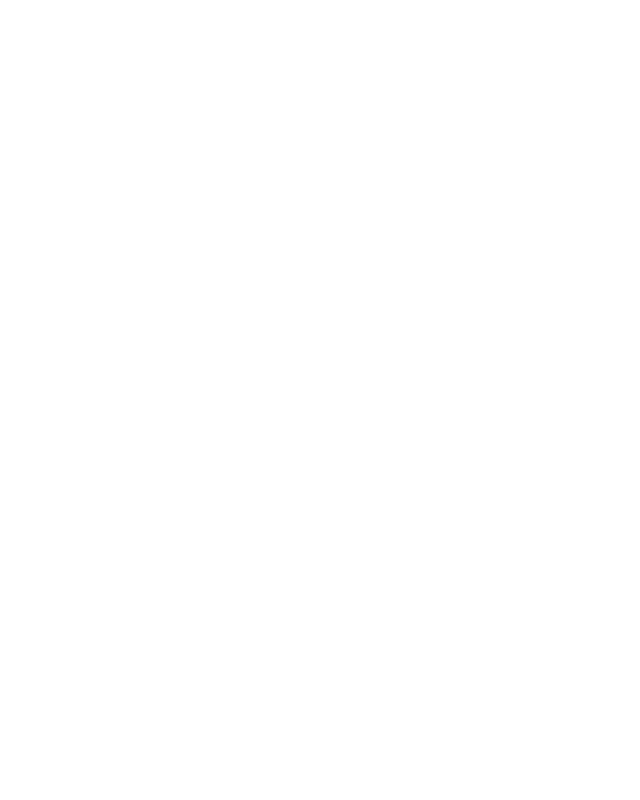
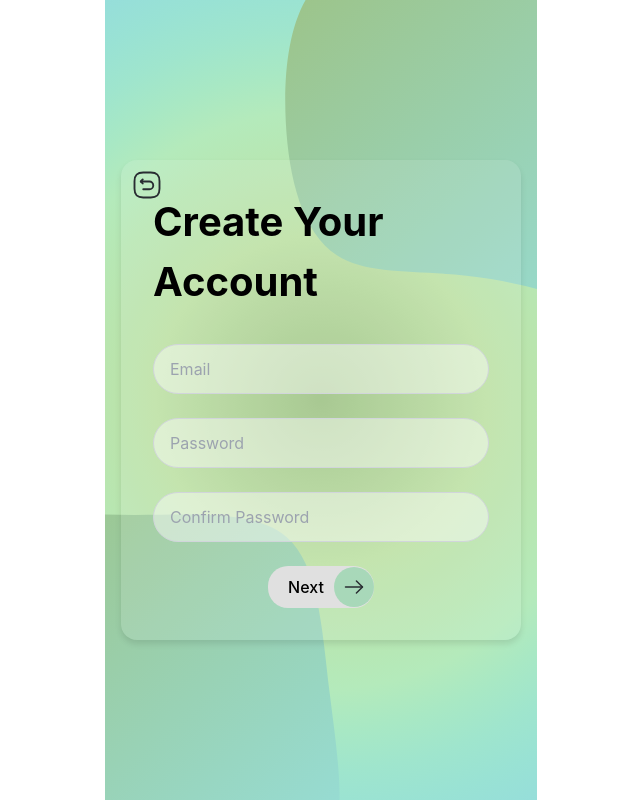
Before and after one commit to Qtkfrfr082/scholarinkuserlatest, a React (Vite) app in the folder scholarinkuser/: page /LastPage in a window 1280 px wide. Before the commit this address had no page. Shown: the whole page, without its empty margins (319-959 px from the left). Built offline with nearby package versions, Linux system fonts and the light colour scheme.

Commit message:
complete-login/signup

```diff
--- a/scholarinkuser/src/App.jsx
+++ b/scholarinkuser/src/App.jsx
@@ -4,6 +4,7 @@ import { BrowserRouter as Router, Route, Routes, Link } from 'react-router-dom';
 import Login from './Js/Login.jsx';
 import SignUp from './Js/SignUp.jsx';
 import SignUpNext from './Js/nextSignUp.jsx';
+import LastPage from './Js/LastPage.jsx';
 const App = () => {
   return (
     <Router>
@@ -11,6 +12,7 @@ const App = () => {
         <Route path="/" element={<Login />} />
         <Route path="/signup" element={<SignUp />} />
         <Route path="/nextSignUp" element={<SignUpNext />} />
+        <Route path="/LastPage" element={<LastPage />} />
       </Routes>
     </Router>
   );
--- a/scholarinkuser/src/Css/Login.css
+++ b/scholarinkuser/src/Css/Login.css
@@ -5,17 +5,39 @@
   min-height: 100vh;
   background-image: radial-gradient(circle, #9dc284, #a5ca8c, #add194, #b5d99c, #bde1a4, #bae4ac, #b7e7b3, #b4eabb, #a8e8c4, #9fe5cd, #99e2d4, #96deda);
   padding: 1rem;
+  z-index: 10;
 }
 
 .form-container {
-  background-color: #f1f1f1;
+  background-color: #f1f1f11f;
   border-radius: 1rem;
   box-shadow: 0 4px 6px rgba(0, 0, 0, 0.1);
   padding: 2rem;
   width: 100%;
   max-width: 400px;
+  z-index: 9;
 }
-
+.container-login {
+  position: relative; /* Allow absolute positioning within this container */
+  overflow: hidden;  /* Prevent overflow issues */
+  height: 100vh;    /* Ensure the full height of the viewport */
+}
+.svg-container {
+  position: absolute;
+  top: -226px;
+  right: -293px;
+  width: 700px;
+  height: auto;
+  z-index: 8;
+}
+.svg-container-2 {
+  position: absolute;
+  bottom: -234px;
+  left: -320px;
+  width: 700px;
+  height: auto;
+  z-index: 8;
+}
 .logo-wrapper {
   display: flex;
   justify-content: center;
@@ -77,7 +99,7 @@
   border-radius: 9999px;
   font-size: 1rem;
   transition: all 0.2s;
-  background-color: transparent;
+  background-color: rgba(255, 255, 255, 0.445);
   color: black;
 }
 
--- a/scholarinkuser/src/Css/Signup.css
+++ b/scholarinkuser/src/Css/Signup.css
@@ -89,6 +89,7 @@
     border-radius: 0.5rem;
     padding: 1rem;
     margin-bottom: 1rem;
+    color: red;
   }
 
   .error-icon {
@@ -111,7 +112,7 @@
     border-radius: 9999px;
     font-size: 1rem;
     transition: all 0.2s;
-    background-color: transparent;
+    background-color: rgba(255, 255, 255, 0.445);
     color: black;
   }
 
@@ -170,7 +171,7 @@
       border: 1px solid #ccc;   /* Light border */
       border-radius: 4px;       /* Rounded corners */
       box-sizing: border-box;   /* Ensure padding is inside the width */
-      background-color: white;
+      background-color: rgba(255, 255, 255, 0.445);
       cursor: pointer;
       transition: all 0.3s ease-in-out; /* Smooth transition */
     }
--- /dev/null
+++ b/scholarinkuser/src/Js/LastPage.jsx
@@ -0,0 +1,166 @@
+import { useState } from 'react';
+import { useNavigate } from 'react-router-dom';
+import '../Css/Signup.css'
+import BackButton from '../assets/Icons/back-square.svg'
+import ArrowImage from '../assets/Icons/arrow-right-.svg'
+import { AlertCircle } from 'lucide-react';
+function SignUp() {
+
+
+        const [Email, setEmail] = useState('');
+        const [Password, setPassword] = useState('');
+        const [ConfirmPass, setConfirmPass] = useState('');
+        const [errorMessage, setErrorMessage] = useState('');
+        const [error, setError] = useState('');
+
+        const handleChange = (e) => {
+            const { name, value } = e.target;
+        if (name === 'Password') {
+            setPassword(value);
+            // Check if confirm password matches
+            if (ConfirmPass && value !== ConfirmPass) {
+              setErrorMessage('Passwords do not match');
+            } else {
+              setErrorMessage('');
+            }
+          } else if (name === 'ConfirmPass') {
+            setConfirmPass(value);
+            // Check if password matches confirm password
+            if (Password && value !== Password) {
+              setErrorMessage('Passwords do not match');
+            } else {
+              setErrorMessage('');
+            }
+          }
+        };
+  const navigate = useNavigate(); // Hook for navigation
+
+  const handleBackClick = () => {
+          navigate('/signup'); // Redirects to back
+        };
+  const handleNextClick = () => {
+          navigate('/'); // Redirects to login page
+        };
+  const handleSubmit = (e) => {
+      e.preventDefault();
+      const emailPattern = /^[a-zA-Z0-9._%+-]+@dyci\.edu\.ph$/;
+
+      if (!emailPattern.test(Email)) {
+        setErrorMessage('Please enter a valid email address in the format: example@dyci.edu.ph');
+        return; // Stop form submission
+      }
+
+      // Proceed with submission if no errors
+      console.log('Form submitted');
+    };
+
+return (
+    <div className="signup-container-login">
+    <div className="svg-container">
+        <svg viewBox="0 0 200 200" xmlns="http://www.w3.org/2000/svg">
+           <defs>
+               <linearGradient id="gradient" x1="0%" y1="0%" x2="100%" y2="100%">
+                 <stop offset="0%" style={{ stopColor: '#9DC284', stopOpacity: 1 }} />
+                 <stop offset="100%" style={{ stopColor: '#96DEDA', stopOpacity: 1 }} />
+              </linearGradient>
+          </defs>
+            <path
+              fill="url(#gradient)"
+               d="M43.3,-42C52.3,-34.2,53.3,-17.1,55.6,2.4C58,21.8,61.7,43.6,52.7,50C43.6,56.4,21.8,47.4,3.1,44.3C-15.6,41.1,-31.1,43.9,-40.9,37.5C-50.7,31.1,-54.7,15.6,-55.5,-0.8C-56.3,-17.2,-54,-34.4,-44.2,-42.2C-34.4,-50,-17.2,-48.4,-0.1,-48.3C17.1,-48.3,34.2,-49.8,43.3,-42Z"
+                transform="translate(100 100)"
+           />
+        </svg>
+      </div>
+  <div className="signup-form-container">
+
+    <div className="back-button-container">
+
+  <button className="button-container" onClick={handleBackClick}>
+    <img
+      src={BackButton}
+      alt="Back Button"
+      className="back-button"
+    />
+  </button>
+</div>
+    {error && (
+      <div className="error-alert">
+        <AlertCircle className="error-icon" />
+        <span>{error}</span>
+      </div>
+    )}
+    <p className="signup-title">Create Your Account</p>
+    <form onSubmit={handleSubmit} className="login-form">
+      <div className="input-group">
+        <input
+        type="email"
+        placeholder="Email"
+        value={Email}
+        onChange={(e) => setEmail(e.target.value)}
+        className="input-field"
+        required
+        pattern="[a-zA-Z0-9._%+-]+@dyci\.edu\.ph" // Use single backslash
+      />
+      </div>
+
+      <div className="input-group">
+        <input
+          type="text"
+          placeholder="Password"
+          name="Password"
+          onChange={handleChange}
+          value={Password}
+
+          className="input-field"
+          required
+        />
+      </div>
+
+      <div className="input-group">
+        <input
+          type="text"
+          placeholder="Confirm Password"
+          name="ConfirmPass"
+          value={ConfirmPass}
+          onChange={handleChange}
+          className="input-field"
+          required
+        />
+      </div>
+      {errorMessage && (
+            <div className="error-alert">
+              <AlertCircle className="error-icon" />
+              <span>{errorMessage}</span>
+            </div>
+          )}
+
+      <button type="submit" className="next-button" onClick={handleNextClick}>
+          <p className="Next-text">Next</p>
+          <span className="arrow">
+            <img src={ArrowImage} alt="ArrowNext" className="arrow-image" /></span>
+        </button>
+
+    </form>
+
+
+  </div>
+  <div className="svg-container-2">
+ <svg viewBox="0 0 200 200" xmlns="http://www.w3.org/2000/svg">
+      <defs>
+        <linearGradient id="gradient" x1="0%" y1="0%" x2="100%" y2="100%">
+          <stop offset="0%" style={{ stopColor: '#9DC284', stopOpacity: 1 }} />
+          <stop offset="100%" style={{ stopColor: '#96DEDA', stopOpacity: 1 }} />
+        </linearGradient>
+      </defs>
+      <path
+        fill="url(#gradient)"
+        d="M43.3,-42C52.3,-34.2,53.3,-17.1,55.6,2.4C58,21.8,61.7,43.6,52.7,50C43.6,56.4,21.8,47.4,3.1,44.3C-15.6,41.1,-31.1,43.9,-40.9,37.5C-50.7,31.1,-54.7,15.6,-55.5,-0.8C-56.3,-17.2,-54,-34.4,-44.2,-42.2C-34.4,-50,-17.2,-48.4,-0.1,-48.3C17.1,-48.3,34.2,-49.8,43.3,-42Z"
+        transform="translate(100 100)"
+      />
+    </svg>
+  </div>
+</div>
+);
+}
+
+        export default SignUp;
--- a/scholarinkuser/src/Js/nextSignUp.jsx
+++ b/scholarinkuser/src/Js/nextSignUp.jsx
@@ -7,6 +7,14 @@ import ArrowImage from '../assets/Icons/arrow-right-.svg'
 import { ChevronDown } from 'lucide-react';
 
 function SignUp() {
+  const navigate = useNavigate(); // Hook for navigation
+
+  const handleBackClick = () => {
+        navigate('/'); // Redirects to login page
+      };
+  const handleNextClick = () => {
+        navigate('/LastPage'); // Redirects to login page
+      };
   const [isOpen, setIsOpen] = useState(false);
   const [isProgramOpen, setIsProgramOpen] = useState(false);
   const [isYearLevOpen, setIsYearLevOpen] = useState(false);
@@ -76,12 +84,6 @@ function SignUp() {
   };
 
   const [error, setError] = useState('');
-    const navigate = useNavigate(); // Hook for navigation
-
-     const handleBackClick = () => {
-          navigate('/signup'); // Redirects to login page
-        };
-
 
   const handleSubmit = (e) => {
       e.preventDefault();
@@ -107,7 +109,6 @@ return (
           </svg>
         </div>
   <div className="signup-form-container">
-
     <div className="back-button-container">
           <button className="button-container" onClick={handleBackClick}>
             <img src={BackButton} alt="Back Button" className="back-button" />
@@ -125,9 +126,9 @@ return (
           <div className="input-group">
             <button
               type="button"
-              className="bg-white text-gray-500 relative w-full shadow-sm pl-3 pr-10 py-3 text-left cursor-pointer focus:outline-none focus:ring-1 rounded-full sm:text-sm hover:border-emerald-600 p-3 border border-gray-300 text-base transition-all duration-200 bg-transparent"
-              onClick={toggleCourseDropdown}
-            >
+              className="bg-[rgba(255,255,255,0.445)] text-gray-500 relative w-full shadow-sm pl-3 pr-10 py-3 text-left cursor-pointer focus:outline-none focus:ring-1 rounded-full sm:text-sm hover:border-emerald-600 p-3 border border-gray-300 text-base transition-all duration-200"
+              onClick={toggleCourseDropdown}>
+
               <span className="block truncate">
                 {selectedCourse ? selectedCourse.name : 'Course'}
               </span>
@@ -135,6 +136,7 @@ return (
                 <ChevronDown className="h-5 w-5 text-gray-400" aria-hidden="true" />
               </span>
             </button>
+
             {isOpen && (
               <div className="bg-white absolute z-10 ml-3.5 mt-1 w-80 max-h-60 py-1 text-base ring-1 ring-opacity-5 overflow-auto sm:text-sm rounded-md">
                 {courses.map((course) => (
@@ -145,8 +147,8 @@ return (
                         ? 'bg-blue-100 text-blue-900'
                         : 'text-gray-900'
                     } cursor-pointer select-none relative py-2 pl-3 pr-9 w-full text-left hover:border-emerald-600 bg-transparent rounded-full`}
-                    onClick={() => handleSelectCourse(course)}
-                  >
+                    onClick={() => handleSelectCourse(course)}>
+
                     <div className="flex flex-col">
                       <span className="font-medium block truncate">{course.name}</span>
                     </div>
@@ -160,9 +162,9 @@ return (
           <div className="input-group mt-4">
             <button
               type="button"
-              className="bg-white text-gray-500 relative w-full shadow-sm pl-3 pr-10 py-3 text-left cursor-pointer focus:outline-none focus:ring-1 rounded-full sm:text-sm hover:border-emerald-600 p-3 border border-gray-300 text-base transition-all duration-200 bg-transparent"
-              onClick={toggleProgramDropdown}
-            >
+              className="bg-[rgba(255,255,255,0.445)] text-gray-500 relative w-full shadow-sm pl-3 pr-10 py-3 text-left cursor-pointer focus:outline-none focus:ring-1 rounded-full sm:text-sm hover:border-emerald-600 p-3 border border-gray-300 text-base transition-all duration-200 "
+              onClick={toggleProgramDropdown}>
+
               <span className="block truncate">
                 {selectedProgram ? selectedProgram.name : 'Program'}
               </span>
@@ -180,8 +182,8 @@ return (
                         ? 'bg-blue-100 text-blue-900'
                         : 'text-gray-900'
                     } cursor-pointer select-none relative py-2 pl-3 pr-9 w-full text-left hover:border-emerald-600 bg-transparent rounded-full`}
-                    onClick={() => handleSelectProgram(program)}
-                  >
+                    onClick={() => handleSelectProgram(program)}>
+
                     <div className="flex flex-col">
                       <span className="font-medium block truncate">{program.name}</span>
                     </div>
@@ -195,9 +197,9 @@ return (
           <div className="input-group mt-4">
             <button
               type="button"
-              className="bg-white text-gray-500 relative w-full shadow-sm pl-3 pr-10 py-3 text-left cursor-pointer focus:outline-none focus:ring-1 rounded-full sm:text-sm hover:border-emerald-600 p-3 border border-gray-300 text-base transition-all duration-200 bg-transparent"
-              onClick={toggleYearLevDropdown}
-            >
+              className="bg-[rgba(255,255,255,0.445)] text-gray-500 relative w-full shadow-sm pl-3 pr-10 py-3 text-left cursor-pointer focus:outline-none focus:ring-1 rounded-full sm:text-sm hover:border-emerald-600 p-3 border border-gray-300 text-base transition-all duration-200 "
+              onClick={toggleYearLevDropdown}>
+
               <span className="block truncate">
                 {selectedYear ? selectedYear.name : 'Year Level'}
               </span>
@@ -215,8 +217,8 @@ return (
                         ? 'bg-blue-100 text-blue-900'
                         : 'text-gray-900'
                     } cursor-pointer select-none relative py-2 pl-3 pr-9 w-full text-left hover:border-emerald-600 bg-transparent rounded-full`}
-                    onClick={() => handleSelectYear(year)}
-                  >
+                    onClick={() => handleSelectYear(year)}>
+
                     <div className="flex flex-col">
                       <span className="font-medium block truncate">{year.name}</span>
                     </div>
@@ -228,7 +230,7 @@ return (
 
           </div>
 
-          <button type="submit" className="next-button" >
+          <button type="submit" className="next-button" onClick={handleNextClick}>
             <p className="Next-text">Next</p>
             <span className="arrow">
               <img src={ArrowImage} alt="ArrowNext" className="arrow-image" /></span>
```
Also changed, not shown: scholarinkuser/src/Js/Login.jsx (+36 -2 lines), scholarinkuser/src/Js/SignUp.jsx (+31 -2 lines). Lines whose indentation alone changed are shown as unchanged.
